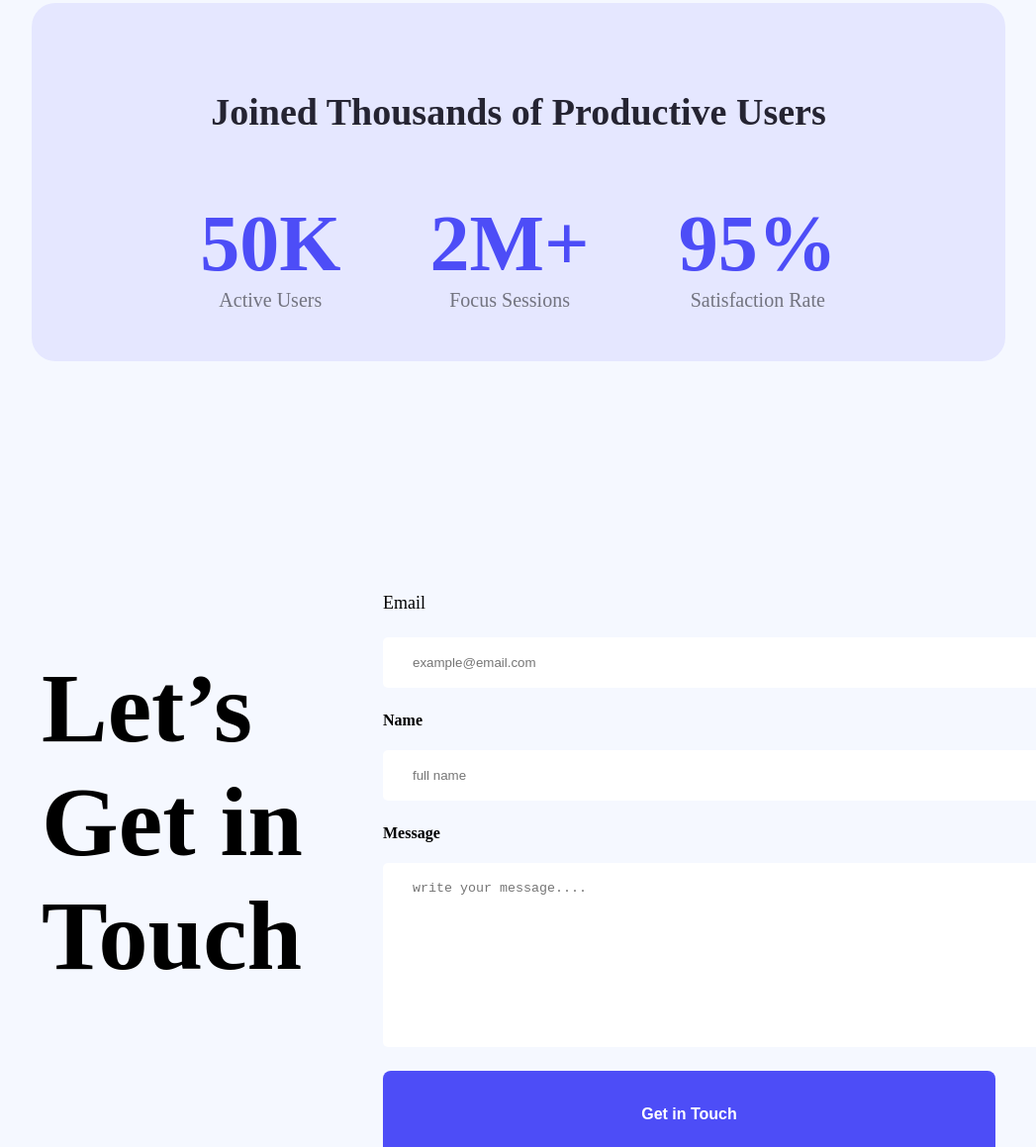
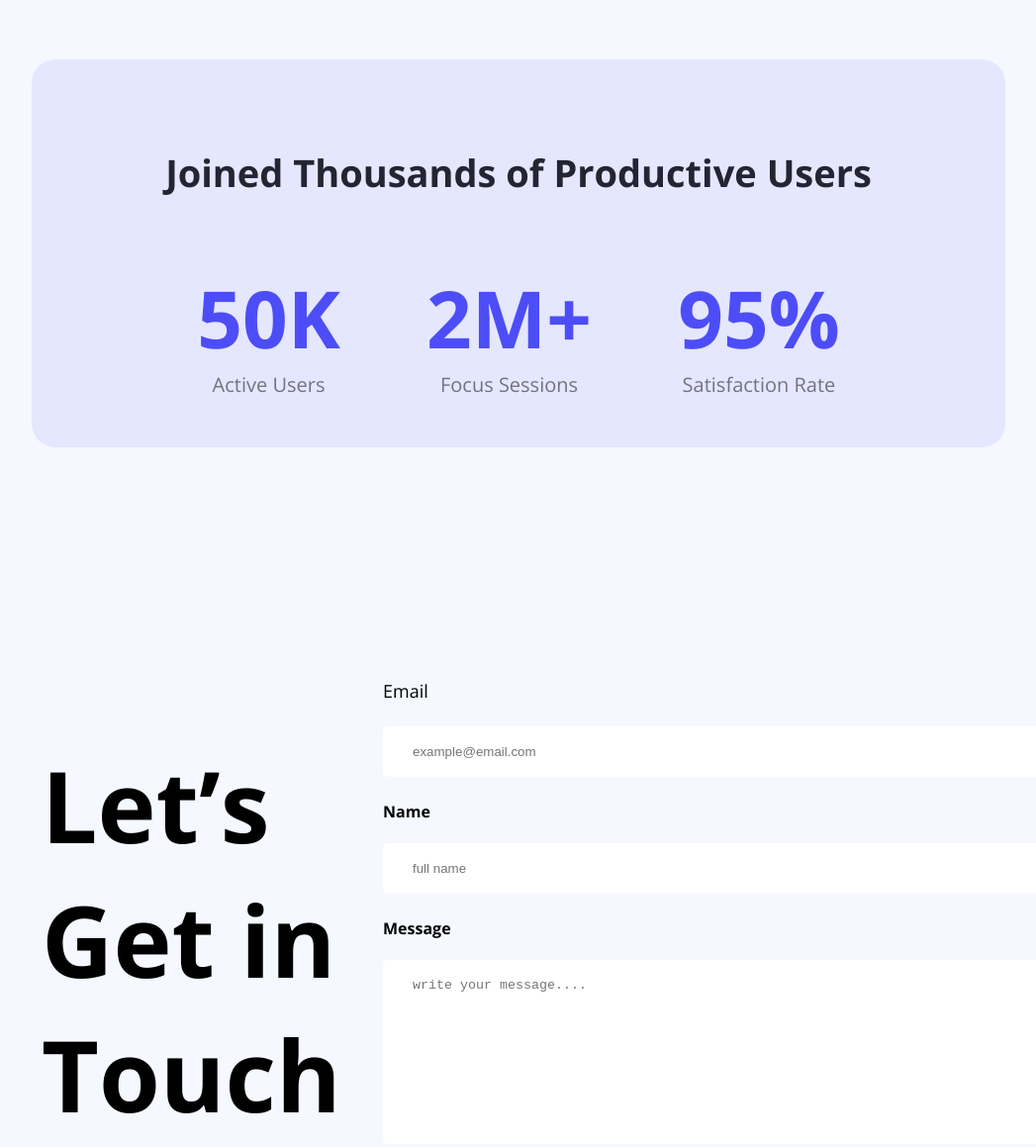
Before and after one commit to tahrimsakib/ASSIGNMENT-01, a plain HTML site: page index.html in a window 1280 px wide. Shown: the part 1418-2577 px from the top of the page at 99% size, without its empty margins (116-1163 px from the left). Drawn offline with nearby package versions, Linux system fonts and the light colour scheme.

Commit message:
added font

```diff
--- a/index.html
+++ b/index.html
@@ -5,17 +5,25 @@
     <meta charset="UTF-8">
     <meta name="viewport" content="width=device-width, initial-scale=1.0">
     <title>ASSIGNMENT 01</title>
-    <link rel="stylesheet" href="style/style.css">
     <link rel="preconnect" href="https://fonts.googleapis.com">
     <link rel="preconnect" href="https://fonts.gstatic.com" crossorigin>
+    <link
+        href="https://fonts.googleapis.com/css2?family=Inter:ital,opsz,wght@0,14..32,100..900;1,14..32,100..900&family=Open+Sans:ital,wght@0,300..800;1,300..800&family=Raleway:ital,wght@0,100..900;1,100..900&display=swap"
+        rel="stylesheet">
+    <link rel="preconnect" href="https://fonts.googleapis.com">
+    <link rel="preconnect" href="https://fonts.gstatic.com" crossorigin>
+    <link
+        href="https://fonts.googleapis.com/css2?family=Inter:ital,opsz,wght@0,14..32,100..900;1,14..32,100..900&family=Open+Sans:ital,wght@0,300..800;1,300..800&family=Raleway:ital,wght@0,100..900;1,100..900&display=swap"
+        rel="stylesheet">
+    <link rel="stylesheet" href="style/style.css">
 
 </head>
 
-<body>
+<body class="open-sans-raleway">
     <header>
 
         <nav class="head-nav">
-            <h3 class="hear-logo">LOGO</h3>
+            <h3 class="hear-logo open-sans-inter">LOGO</h3>
             <button class="btn">Sign Up</button>
         </nav>
         <div class="header-cap">
@@ -41,16 +49,16 @@
                 <h3 class="user-title">Joined Thousands of Productive Users</h3>
                 <div class="user-div">
                     <div class="users-rate">
-                        <h1 class="users-rate-number">50K</h1>
-                        <div class="users-dis"> Active Users</div>
+                        <h1 class="users-rate-number open-sans-inter">50K</h1>
+                        <div class="users-dis open-sans-inter"> Active Users</div>
                     </div>
                     <div class="users-rate">
-                        <h1 class="users-rate-number">2M+</h1>
-                        <div class="users-dis">Focus Sessions</div>
+                        <h1 class="users-rate-number open-sans-inter">2M+</h1>
+                        <div class="users-dis open-sans-inter">Focus Sessions</div>
                     </div>
                     <div class="users-rate">
-                        <h1 class="users-rate-number">95%</h1>
-                        <div class="users-dis">Satisfaction Rate</div>
+                        <h1 class="users-rate-number open-sans-inter">95%</h1>
+                        <div class="users-dis open-sans-inter">Satisfaction Rate</div>
                     </div>
                 </div>
         </section>
@@ -61,18 +69,18 @@
             </div>
             <div class="form">
                 <form action="">
-                    <h4 class="form-h4">Email</h4>
+                    <h4 class="form-h4 open-sans-inter">Email</h4>
                     <input type="email" name="" id="" placeholder="example@email.com">
-                    <h4>Name</h4>
+                    <h4 class="open-sans-inter">Name</h4>
                     <input type="text" name="" id="" placeholder="full name">
-                    <h4>Message</h4>
+                    <h4 class="open-sans-inter">Message</h4>
                     <textarea name="" id="" cols="30" rows="10" placeholder="write your message...."></textarea>
                     <input class="btn btn-getin" type="Get in Touch" value="Get in Touch">
                 </form>
             </div>
         </section>
     </main>
-    <footer >
+    <footer>
         <section>
             <h1>LOGO</h1>
             <p>Ready to elevate your online presence? Contact us today to discuss your project and discover how we can
--- a/style/style.css
+++ b/style/style.css
@@ -1,5 +1,20 @@
 body {
     background-color: rgb(245, 248, 255);
+}
+.open-sans-raleway {
+  font-family: "Open Sans", sans-serif;
+  font-optical-sizing: auto;
+  font-style: normal;
+  font-variation-settings:
+    "wdth" 100;
+}
+
+.open-sans-inter {
+  font-family: "Open Sans", sans-serif;
+  font-optical-sizing: auto;
+  font-style: normal;
+  font-variation-settings:
+    "wdth" 100;
 }
 
 header {
@@ -16,7 +31,7 @@ header {
 
 .hear-logo {
     font-size: 34px;
-    font-weight: bold;
+    font-weight: 900;
     color: #4E47FF;
 }
 
```
